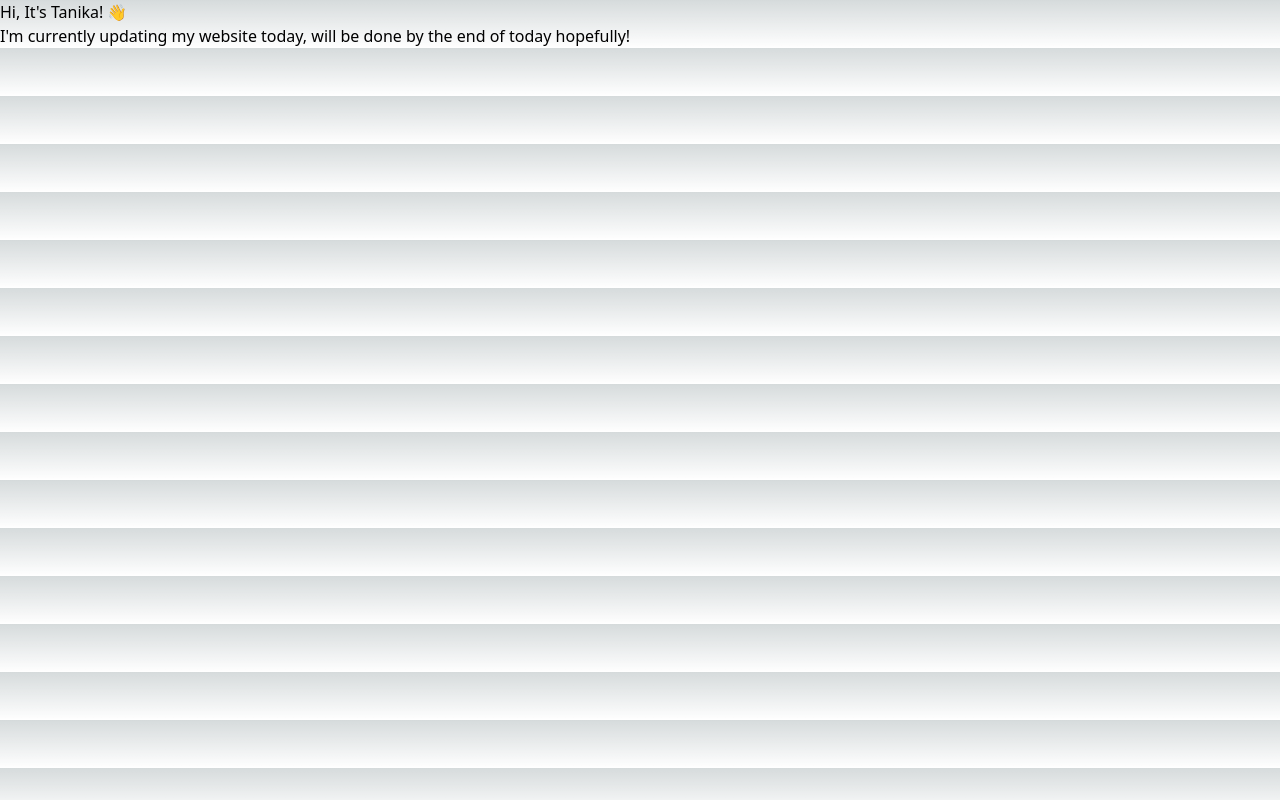
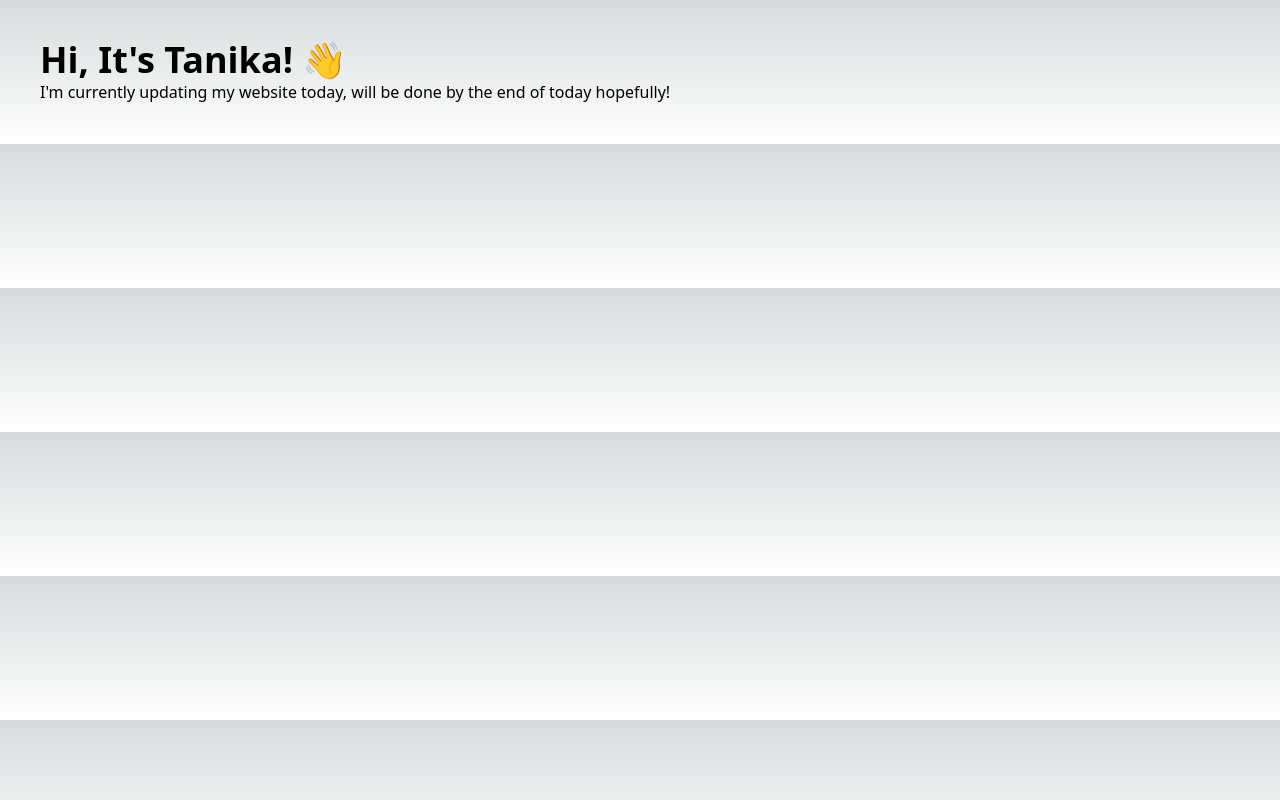
Before and after one commit to tanikajangam/personal-website, a Next.js app: page / in a window 1280 px wide. Built offline with nearby package versions, Linux system fonts and the light colour scheme.

Commit message:
coming soon page

```diff
--- a/tailwind.config.js
+++ b/tailwind.config.js
@@ -16,14 +16,3 @@ module.exports = {
   },
   plugins: [],
 }
-
-module.exports = {
-  content: [
-    "./pages/**/*.{js,ts,jsx,tsx}",
-    "./components/**/*.{js,ts,jsx,tsx}",
-  ],
-  theme: {
-    extend: {},
-  },
-  plugins: [],
-};
```
